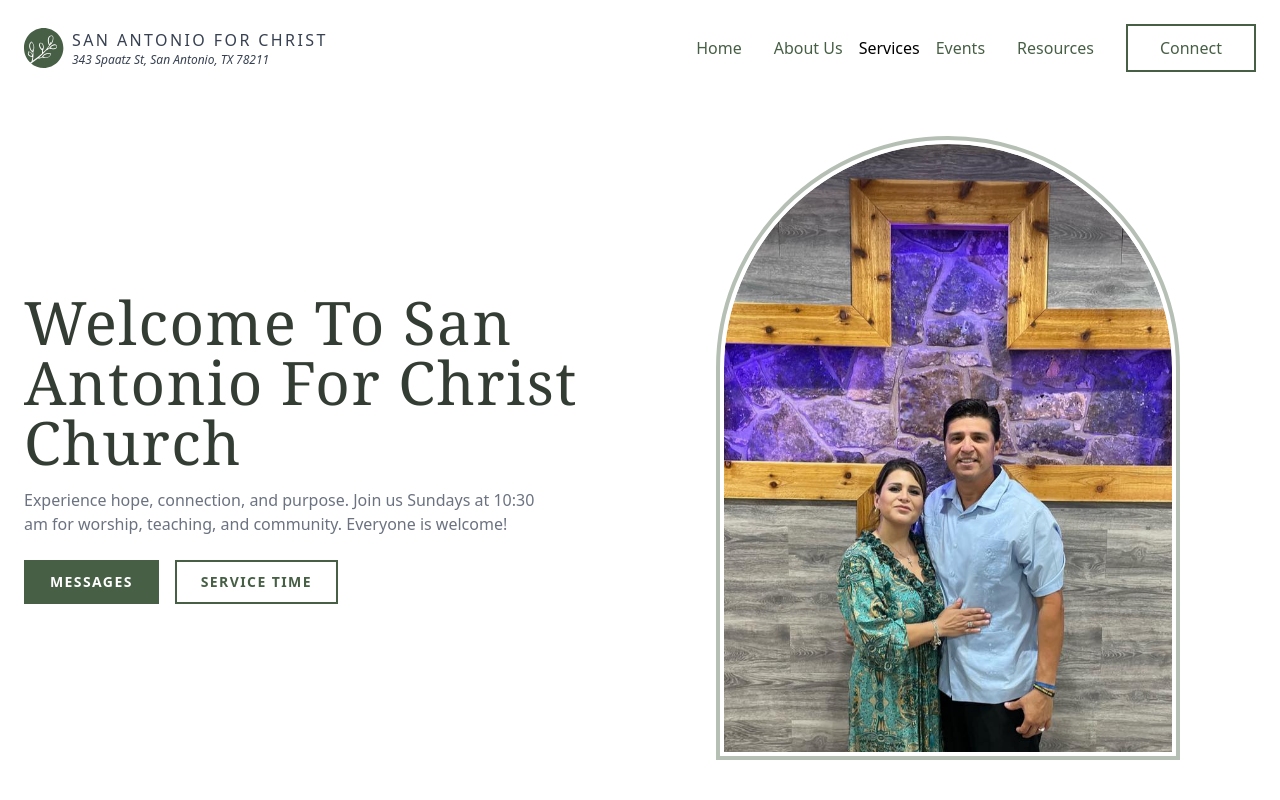
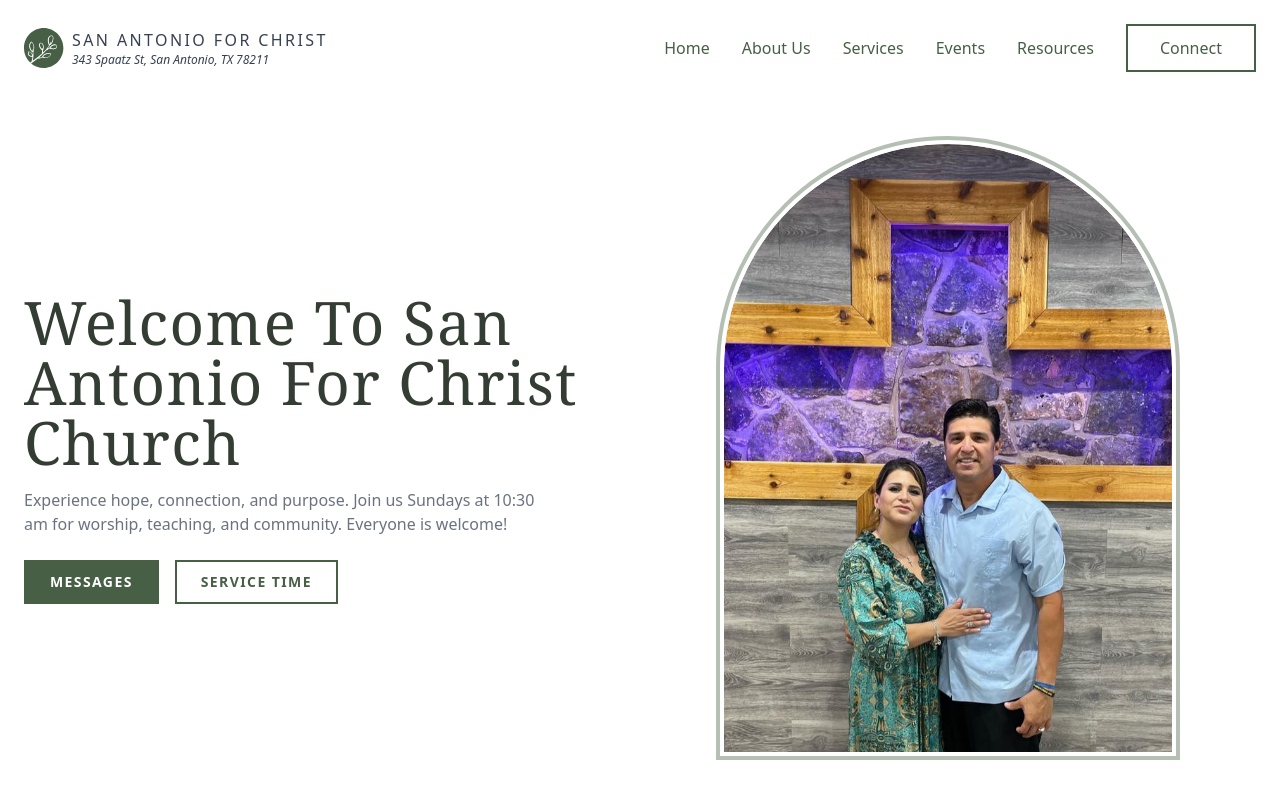
Before and after one commit to lidiads22/San-Antonio-for-christ-church, a Vue app: page /#/ in a window 1280 px wide. Shown: the top 800 px of the page. Built offline with nearby package versions, Linux system fonts and the light colour scheme.

Commit message:
Service time redirect fixed

```diff
--- a/src/pages/Home.vue
+++ b/src/pages/Home.vue
@@ -74,7 +74,7 @@ const isOpen = ref(false)
     >About Us</a>
 
     <!-- in your Home.vue nav -->
-    <a href="#service" @click="isOpen = false" class="…">
+    <a href="#service" @click="isOpen = false" class="font-medium text-white lg:text-[#475F45] lg:hover:text-gray-400 lg:mx-4">
       Services
     </a>
 
```
